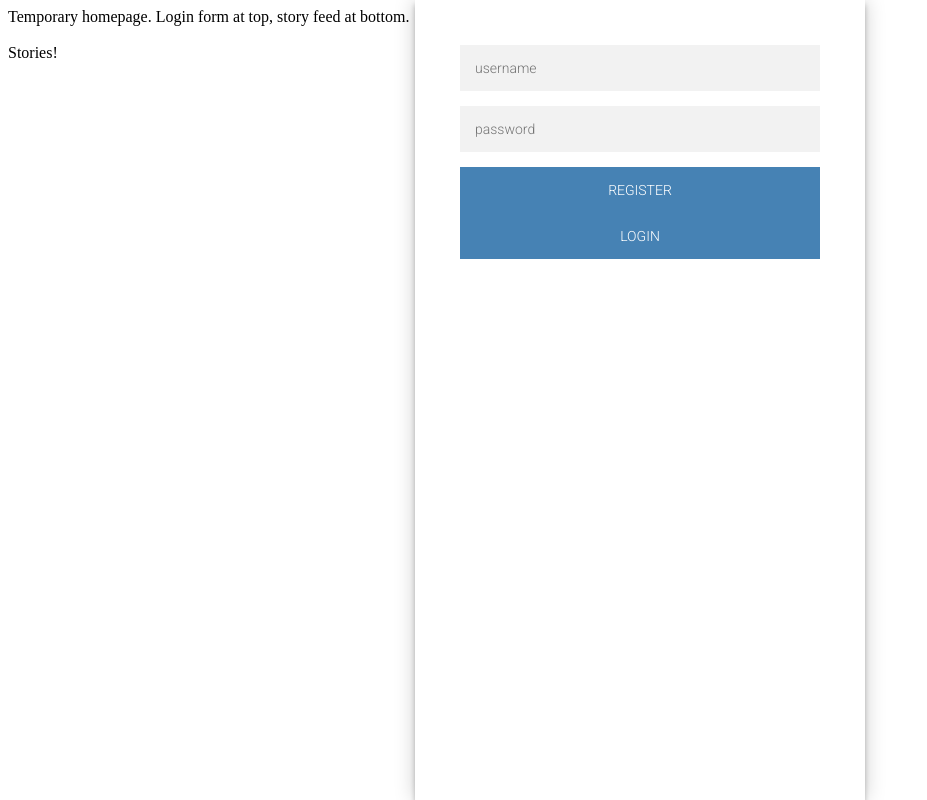
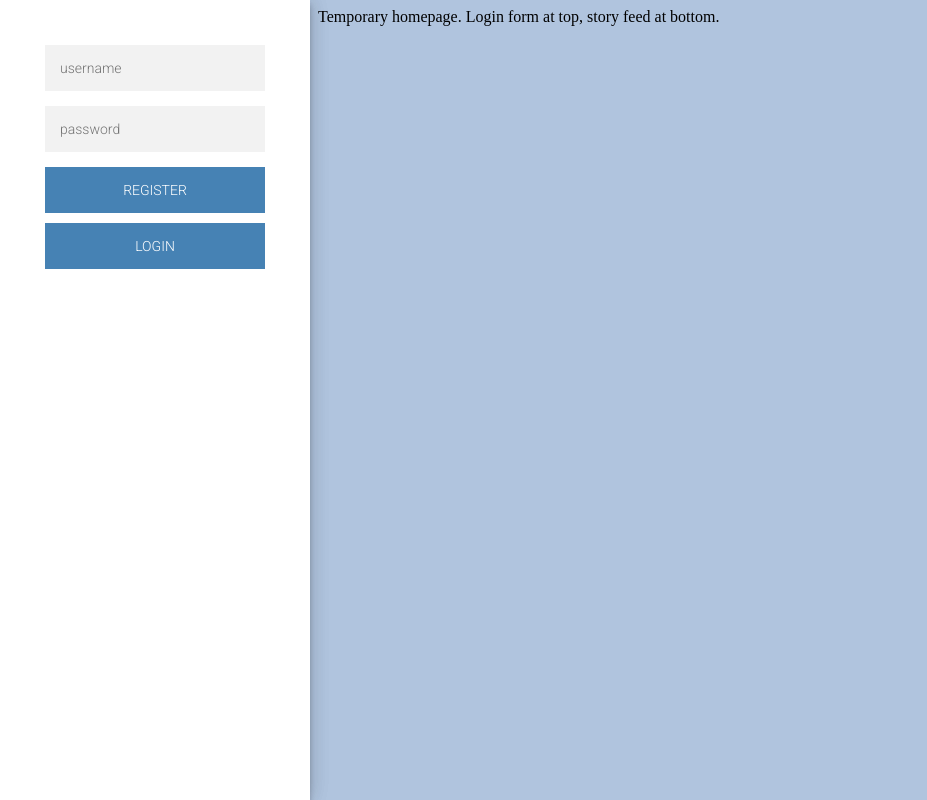
Before and after one commit to eccentricayman/WEBLOGE, a Flask app: page / in a window 1280 px wide. Shown: the whole page, without its empty margins (0-927 px from the left). Run offline with Flask 2, Linux system fonts and the light colour scheme.

Commit message:
fix styling

```diff
--- a/static/formstyle.css
+++ b/static/formstyle.css
@@ -1,4 +1,8 @@
 @import url(https://fonts.googleapis.com/css?family=Roboto:300);
+
+.page{
+ margin-left:310px;
+}
 
 .form {
   position: absolute;
@@ -8,11 +12,11 @@
   right: 0;
   z-index: 1;
   background: #FFFFFF;
-  max-width: 360px;
-  margin: auto;
+  max-width: 220px;
+  //margin: auto;
   padding: 45px;
   text-align: center;
-  box-shadow: 0 0 20px 0 rgba(0, 0, 0, 0.2), 0 5px 5px 0 rgba(0, 0, 0, 0.24);
+  box-shadow: 0 0 20px 0 rgba(0, 0, 0, 0.1), 0 5px 5px 0 rgba(0, 0, 0, 0.1);
 }
 .form input {
   font-family: "Roboto", sans-serif;
@@ -33,6 +37,7 @@
   width: 100%;
   border: 0;
   padding: 15px;
+  margin-bottom: 10px;
   color: #FFFFFF;
   font-size: 14px;
   -webkit-transition: all 0.3 ease;
@@ -40,10 +45,8 @@
   cursor: pointer;
 }
 .form button:hover,.form button:active,.form button:focus {
-  background: #RoyalBlue;
+  background: RoyalBlue;
 }
-.form .message {
-
 body {
   background: LightSteelBlue;
 }
--- a/templates/homepage.html
+++ b/templates/homepage.html
@@ -3,7 +3,11 @@
 <link type="text/css" rel="stylesheet" href="{{ url_for('static', filename='formstyle.css') }}" />
     <head> <title> wot </title> </head>
     <body>
+    <div class="page">
+
         Temporary homepage. Login form at top, story feed at bottom.
+      </div>
+      <div class="form">
         {% if user %}
             <br>Logged in as {{user}}.
             <form action="logout" method="post">
```
